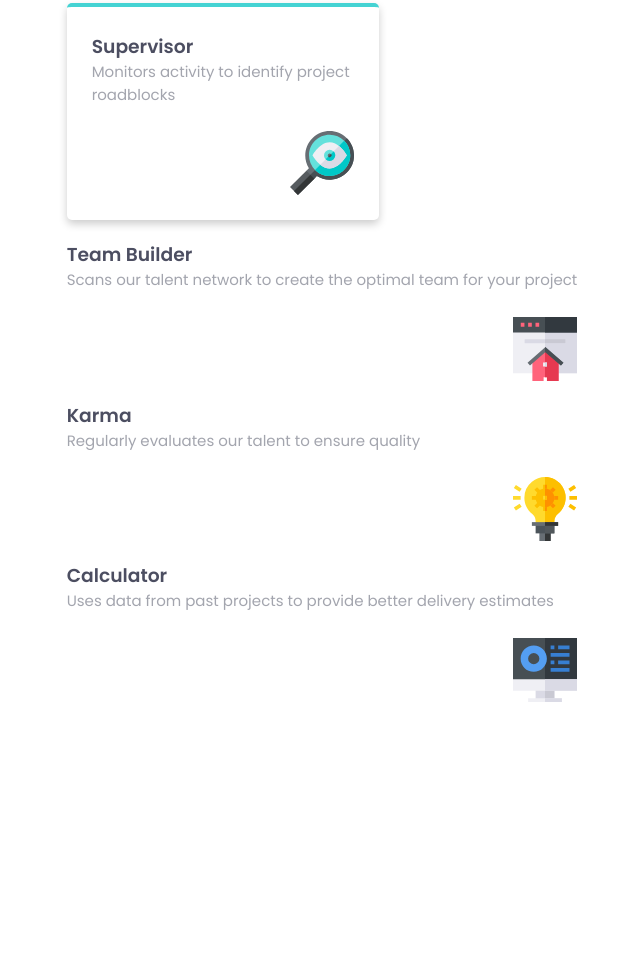
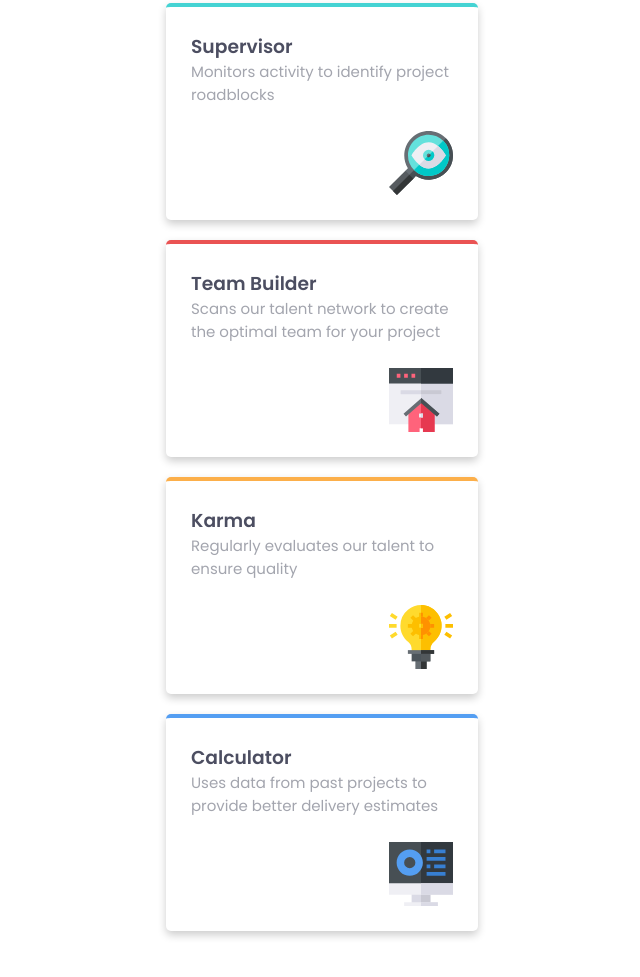
Before and after one commit to MARYAMTEE/card-feature, a plain HTML site: page index.html in a window 1280 px wide. Shown: the part 281-1258 px from the top of the page, without its empty margins (318-958 px from the left). Before the commit the page ends 1083 px from the top, so only its background shows below. Drawn offline with Linux system fonts and the light colour scheme.

Commit message:
Update style.css

```diff
--- a/style.css
+++ b/style.css
@@ -83,3 +83,30 @@ h3{
     border-top: 4px solid hsl(180, 62%, 55%);
     padding: 25px;
 }
+
+.card-2{
+    width: 19.5rem;
+    box-shadow: 0 4px 8px 0 rgba(0, 0, 0, 0.2);
+    background-color: white;
+    border-radius: 5px;
+    border-top: 4px solid hsl(0, 78%, 62%);
+    padding: 25px;
+}
+
+.card-3{
+    width: 19.5rem;
+    box-shadow: 0 4px 8px 0 rgba(0, 0, 0, 0.2);
+    background-color: white;
+    border-radius: 5px;
+    border-top: 4px solid hsl(34, 97%, 64%);
+    padding: 25px;
+}
+
+.card-4{
+    width: 19.5rem;
+    box-shadow: 0 4px 8px 0 rgba(0, 0, 0, 0.2);
+    background-color: white;
+    border-radius: 5px;
+    border-top: 4px solid hsl(212, 86%, 64%);
+    padding: 25px;
+}
```
